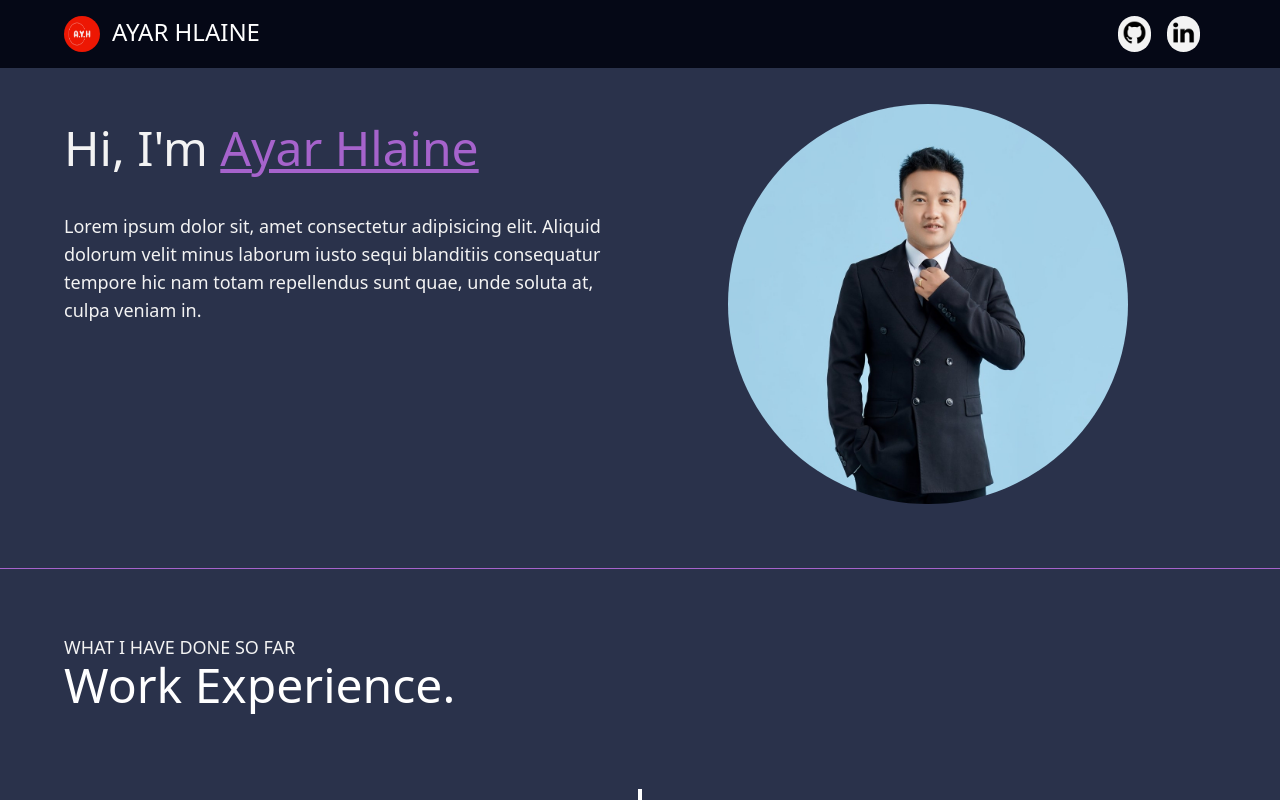
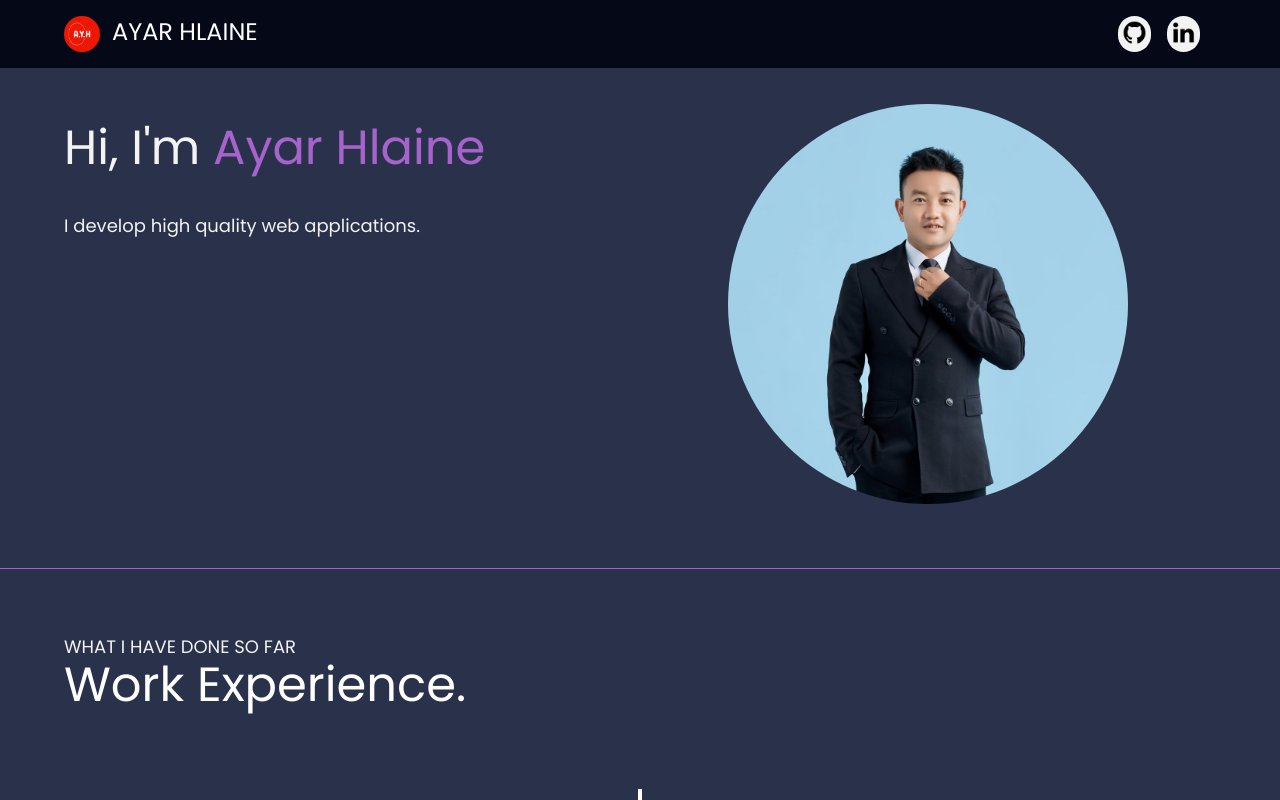
Before and after one commit to ayarhlaine/portfolio, a React (Vite) app: page / in a window 1280 px wide. Shown: the top 800 px of the page. Built offline with nearby package versions, Linux system fonts and the light colour scheme.

Commit message:
added Poppins font

```diff
--- a/src/App.jsx
+++ b/src/App.jsx
@@ -22,8 +22,8 @@ const App = () => {
         {/* Hero Section */}
         <div className={`${styles.padding} "hero-section mt-10 flex w-full flex-row text-secondary"`}>
           <div className="hero-left-section basis-1/2">
-            <h1 className="text-5xl mt-5 text-white-100">Hi, I&apos;m <span className='text-[#A663CC] underline underline-offset-9'>Ayar Hlaine</span></h1>
-            <p className='mt-10 text-lg text-white-100'>Lorem ipsum dolor sit, amet consectetur adipisicing elit. Aliquid dolorum velit minus laborum iusto sequi blanditiis consequatur tempore hic nam totam repellendus sunt quae, unde soluta at, culpa veniam in.</p>
+            <h1 className="text-5xl mt-5 text-white-100">Hi, I&apos;m <span className='text-5xl text-[#A663CC]'>Ayar Hlaine</span></h1>
+            <p className='mt-10 text-lg text-white-100'>I develop high quality web applications.</p>
           </div>
           <div className="hero-right-section basis-1/2 flex item-center justify-center">
             <img className='rounded-full' src='/assets/me.jpg' alt='Ayar Hlaine Photo' width={400} height={400}/>
--- a/src/index.css
+++ b/src/index.css
@@ -1,19 +1,9 @@
+@import url('https://fonts.googleapis.com/css2?family=Poppins:wght@100;200;300;400;500;700;800&display=swap');
+
 @tailwind base;
 @tailwind components;
 @tailwind utilities;
 
-/* :root {
-  font-family: Inter, system-ui, Avenir, Helvetica, Arial, sans-serif;
-  line-height: 1.5;
-  font-weight: 400;
-
-  color-scheme: light dark;
-  color: rgba(255, 255, 255, 0.87);
-  background-color: #242424;
-
-  font-synthesis: none;
-  text-rendering: optimizeLegibility;
-  -webkit-font-smoothing: antialiased;
-  -moz-osx-font-smoothing: grayscale;
-  -webkit-text-size-adjust: 100%;
-} */
+:root {
+  font-family: 'Poppins', sans-serif;
+}
```
